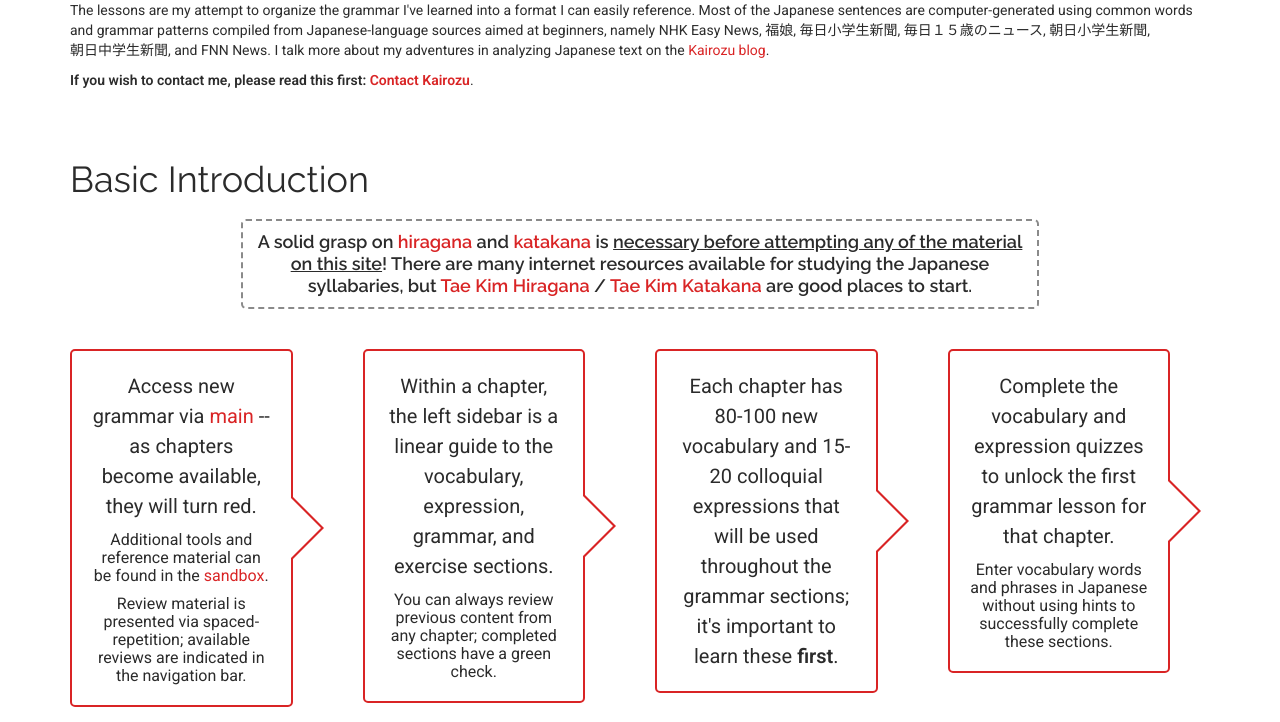
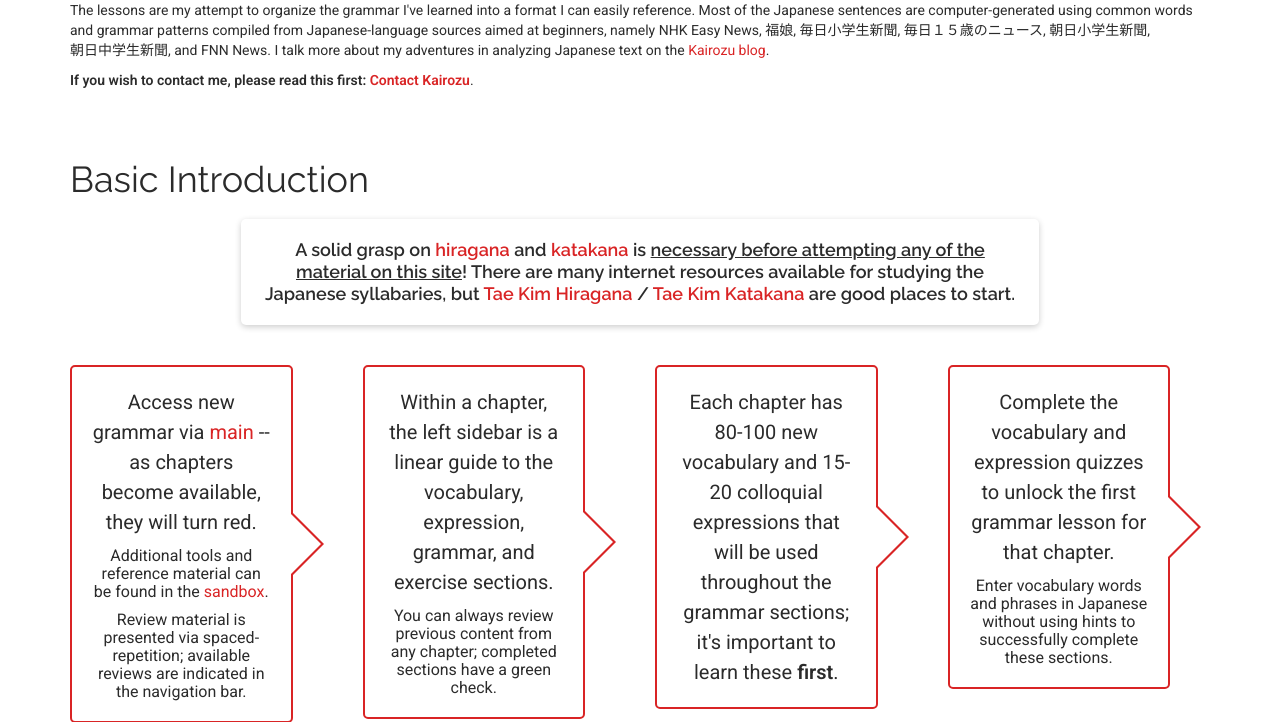
Before and after one commit to hologramber/Kairozu-Production, a Django app: page /about/ in a window 1280 px wide. Shown: the part 330-1052 px from the top of the page. Run offline with Django 3.2, Linux system fonts and the light colour scheme; parts of the project's set-up code (start-up, migrations or seed data) failed here and were passed over; some libraries are stand-ins or nearby versions.

Commit message:
faded white div 12

```diff
--- a/static/css/kairozu.css
+++ b/static/css/kairozu.css
@@ -233,6 +233,11 @@ div.table-container { display: inline-block; }
 .dashed-grey-2 {
 	border: 2px dashed #8a8a8a;
 	border-radius: 5px; }
+.hi-texts {
+    border: 0;
+    border-radius: 5px;
+    box-shadow: 0 2px 6px 0 hsla(0, 0%, 0%, 0.2);
+    padding: 20px; }
 
 .gexample {
 	padding: 15px;
@@ -267,14 +272,14 @@ table.gpt > tbody > tr > td.blankline { line-height: 5px; }
 	padding: 20px 15px 10px 15px; }
 
 .ht, .ht-summary {
-	border: 2px solid #2b2b2b;
+	border: 2px solid #242424;
 	border-radius: 5px;
 	display: table;
 	margin: 0 auto; }
 .ht { padding: 20px 15px 10px 15px; }
 .ht-summary, .toc-summary { padding: 20px 15px 20px 15px; }
 .toc-summary {
-	border: 2px solid #2b2b2b;
+	border: 2px solid #242424;
 	border-radius: 5px;
 	display: table; }
 
--- a/templates/about.html
+++ b/templates/about.html
@@ -18,7 +18,7 @@
         <div class="s-40"></div>
 
         <h1>Basic Introduction</h1>
-        <div class="important-abouttext dashed-grey-2 bolder">
+        <div class="important-abouttext hi-texts bolder">
             A solid grasp on <a href="https://en.wikipedia.org/wiki/Hiragana">hiragana</a> and <a href="https://en.wikipedia.org/wiki/Katakana">katakana</a> is <span class="underline">necessary before attempting any of the material on this site</span>! There are many internet resources available for studying the Japanese syllabaries, but <a href="http://www.guidetojapanese.org/learn/grammar/hiragana">Tae Kim Hiragana</a> / <a href="http://www.guidetojapanese.org/learn/grammar/katakana">Tae Kim Katakana</a> are good places to start.
         </div>
 
```
